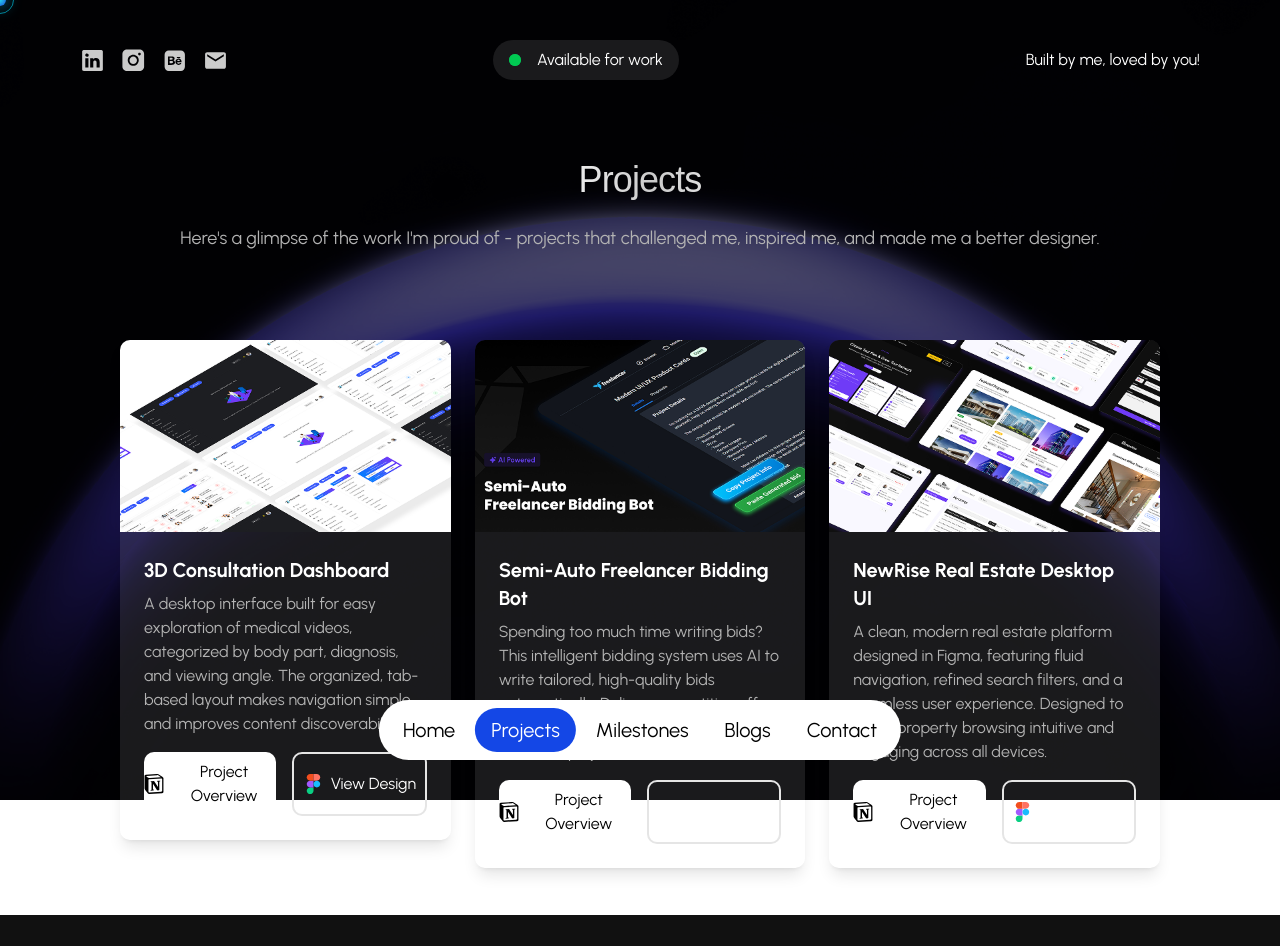
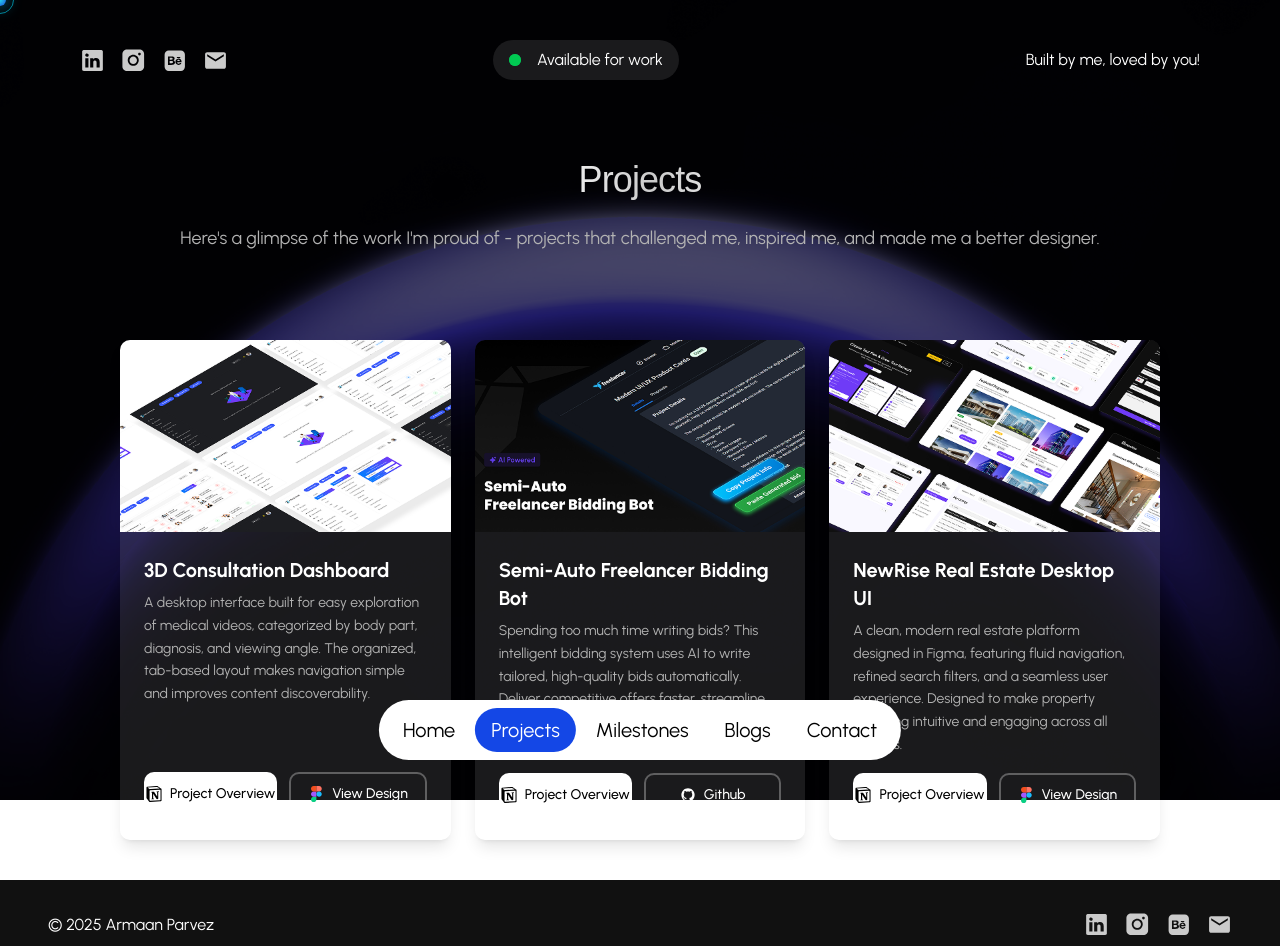
Before and after one commit to armaanux/armaanux.in, a React (Vite) app: page /projects in a window 1280 px wide. Shown: the top 946 px of the page. Built offline with nearby package versions, Linux system fonts and the light colour scheme; a web font is replaced by a local one.

Commit message:
refactor: enhance layout and styling in Hero and Projects components; improve responsiveness and clean up unused code

```diff
--- a/src/components/Hero.tsx
+++ b/src/components/Hero.tsx
@@ -11,7 +11,10 @@ export const Hero = () => {
     <>
       <section className="flex flex-col md:flex-row items-center justify-center px-36 gap-5 md:gap-20 md:py-26">
         {/* <img src={heroimg} alt="" /> */}
+        <div className="hidden xl:block">
+
         <HeroShape />
+        </div>
 
         <div className="flex flex-col items-start justify-center">
           <p className="text-xl font-normal md:text-2xl text-[#abbdf2] md:w-10/12">
@@ -28,11 +31,11 @@ export const Hero = () => {
         </div>
 
       </section>
-      <div className="flex flex-row items-center justify-center gap-5 font-[350] text-white py-5 md:py-0">
+      {/* <div className="flex flex-row items-center justify-center gap-5 font-[350] text-white py-5 md:py-0">
         Scroll Down <svg width="9" height="11" viewBox="0 0 9 11" fill="none" xmlns="http://www.w3.org/2000/svg">
           <path d="M8.64751 5.8525C8.75284 5.95797 8.81201 6.10094 8.81201 6.25C8.81201 6.39906 8.75284 6.54203 8.64751 6.6475L4.89751 10.3975C4.79204 10.5028 4.64907 10.562 4.50001 10.562C4.35094 10.562 4.20798 10.5028 4.10251 10.3975L0.352506 6.6475C0.297241 6.596 0.252915 6.5339 0.222171 6.4649C0.191427 6.3959 0.174896 6.32142 0.173563 6.24589C0.172231 6.17036 0.186124 6.09534 0.214415 6.0253C0.242705 5.95526 0.284814 5.89164 0.338228 5.83822C0.391642 5.78481 0.455268 5.7427 0.525309 5.71441C0.59535 5.68612 0.670371 5.67222 0.745898 5.67356C0.821425 5.67489 0.895911 5.69142 0.964911 5.72216C1.03391 5.75291 1.09601 5.79724 1.14751 5.8525L3.93751 8.6425V1C3.93751 0.850816 3.99677 0.707742 4.10226 0.602252C4.20775 0.496763 4.35082 0.4375 4.50001 0.4375C4.64919 0.4375 4.79226 0.496763 4.89775 0.602252C5.00324 0.707742 5.06251 0.850816 5.06251 1V8.6425L7.85251 5.8525C7.95798 5.74716 8.10094 5.68799 8.25001 5.68799C8.39907 5.68799 8.54204 5.74716 8.64751 5.8525Z" fill="white" />
         </svg>
-      </div>
+      </div> */}
       {/* <About /> */}
     </>
   );
--- a/src/pages/Projects.tsx
+++ b/src/pages/Projects.tsx
@@ -44,53 +44,52 @@ export const Projects = () => {
   return (
     <section
       id="testimonials"
-      className="w-full px-5 md:px-20 space-y-12  py-10 text-white"
+      className="w-full px-5 md:px-20 space-y-12 py-10 text-white"
     >
       <div className="flex-col justify-center items-center gap-6 flex pb-10">
-        <div className="font-first text-xl md:text-4xl bg-gradient-to-r bg-clip-text  text-transparent
-            from-[#FFFFFF]  via-[#CACACA] to-[#FFFFFF]
-            animate-text tracking-tight"> Projects</div>
+        <div className="font-first text-xl md:text-4xl bg-gradient-to-r bg-clip-text text-transparent
+            from-[#FFFFFF] via-[#CACACA] to-[#FFFFFF]
+            animate-text tracking-tight">Projects</div>
         <div className="text-[#B3B3B3] text-lg text-center">
           Here's a glimpse of the work I'm proud of - projects that challenged me, inspired me, and made me a better designer.
         </div>
       </div>
 
-      <div className="grid md:grid-cols-2 lg:grid-cols-4 sm:block columns-3 lg:gap-6 md:mx-10 space-y-4 lg:space-y-6">
-        {projects.map(({ image, name, description,
-          projectoverviewlink, projectdesignlink }) => (
+      <div className="grid grid-cols-1 md:grid-cols-2 lg:grid-cols-3 gap-6 md:mx-10">
+        {projects.map(({ image, name, description, projectoverviewlink, projectdesignlink }) => (
           <div
             key={name}
-            className="bg-white/10 rounded-lg overflow-hidden shadow-lg hover:shadow-xl transition-shadow duration-300"
+            className="bg-white/10 rounded-lg overflow-hidden shadow-lg hover:shadow-xl transition-shadow duration-300 h-[500px] flex flex-col"
           >
-            <img src={image} alt={name} className="w-full h-48 object-cover" />
-            <div className="p-6">
-              <h2 className="text-xl font-bold mb-2">{name}</h2>
-              <p className="text-[#B4B4B4] mb-4">{description}</p>
-              <div className="flex flex-col md:flex-row gap-4">
+            <img src={image} alt={name} className="w-full h-48 object-cover flex-shrink-0" />
+            <div className="p-6 flex flex-col flex-grow">
+              <h2 className="text-xl font-bold mb-2 flex-shrink-0">{name}</h2>
+              <p className="text-[#B4B4B4] mb-4 flex-grow text-sm leading-relaxed">{description}</p>
+              <div className="flex flex-col sm:flex-row gap-3 flex-shrink-0">
                 <a
                   href={projectoverviewlink}
                   target="_blank"
                   rel="noopener noreferrer"
-                  className="w-full flex flex-row justify-center items-center text-center bg-white hover:bg-[#ffffffe3] text-black py-2 rounded-lg transition-colors duration-200"
+                  className="flex-1 flex flex-row justify-center items-center text-center bg-white hover:bg-[#ffffffe3] text-black py-2.5 rounded-lg transition-colors duration-200 text-sm font-medium text-nowrap"
                 >
-                  <img src={notionlogo} alt="Notion Logo" className="w-5 h-5 mr-2" />
+                  <img src={notionlogo} alt="Notion Logo" className="w-4 h-4 mr-2" />
                   Project Overview
                 </a>
                 <a
                   href={projectdesignlink}
                   target="_blank"
                   rel="noopener noreferrer"
-                  className="w-full flex flex-row justify-center items-center text-center bg-transparent hover:bg-accent-foreground text-white py-2 rounded-lg transition-colors duration-200 border-2"
+                  className="flex-1 flex flex-row justify-center items-center text-center bg-transparent hover:bg-white/10 text-white py-2.5 rounded-lg transition-colors duration-200 border-2 border-white/30 text-sm font-medium"
                 >
                   {name === "Semi-Auto Freelancer Bidding Bot" ? (
                     <>
-                      <img src={githublogo} alt="Github Logo" className="w-5 h-5 mr-2" />
-                      {"Github"}
+                      <img src={githublogo} alt="Github Logo" className="w-4 h-4 mr-2" />
+                      Github
                     </>
                   ) : (
                     <>
-                      <img src={figmalogo} alt="Figma Logo" className="w-5 h-5 mr-2" />
-                      {"View Design"}
+                      <img src={figmalogo} alt="Figma Logo" className="w-4 h-4 mr-2" />
+                      View Design
                     </>
                   )}
                 </a>
@@ -102,22 +101,3 @@ export const Projects = () => {
     </section>
   );
 };
-
-// const Timeiconsvg = () => {
-//   return (
-//     <svg
-//       width="22"
-//       height="22"
-//       viewBox="0 0 32 32"
-//       fill="none"
-//       xmlns="http://www.w3.org/2000/svg"
-//     >
-//       <path
-//         d="M7.51479 7.51467C5.55166 9.47777 4.32995 12.0608 4.05781 14.8237C3.78567 17.5866 4.47995 20.3584 6.02234 22.6668C7.56473 24.9752 9.85981 26.6773 12.5165 27.4833C15.1732 28.2892 18.0272 28.149 20.5921 27.0866C23.1571 26.0242 25.2743 24.1053 26.583 21.6568C27.8918 19.2084 28.3111 16.3819 27.7695 13.659C27.2279 10.9361 25.7589 8.4852 23.6128 6.72394C21.4668 4.96268 18.7764 4.00002 16.0001 4V6.66667M16.0001 16L8.00012 8M28.0001 16H25.3335M16.0001 25.3333V28M6.66679 16H4.00012"
-//         stroke="white"
-//         strokeWidth="3"
-//         strokeLinecap="round"
-//       />
-//     </svg>
-//   );
-// };
```
